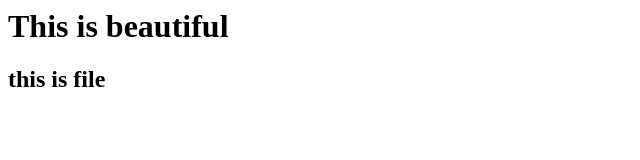
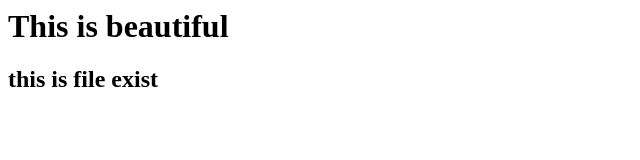
Before and after one commit to Mohammed9774/git-repo, a plain HTML site: page index.html in a window 1280 px wide. Shown: the full height of the page, 0-640 px from the left. Drawn offline with Linux system fonts and the light colour scheme.

Commit message:
welcome added

```diff
--- a/index.html
+++ b/index.html
@@ -1,5 +1,5 @@
 <html>
 <title>This is html file</title>
 <h1>This is beautiful</h1>
-<h2>this is file</h2>
+<h2>this is file exist</h2>
 </html>
```
